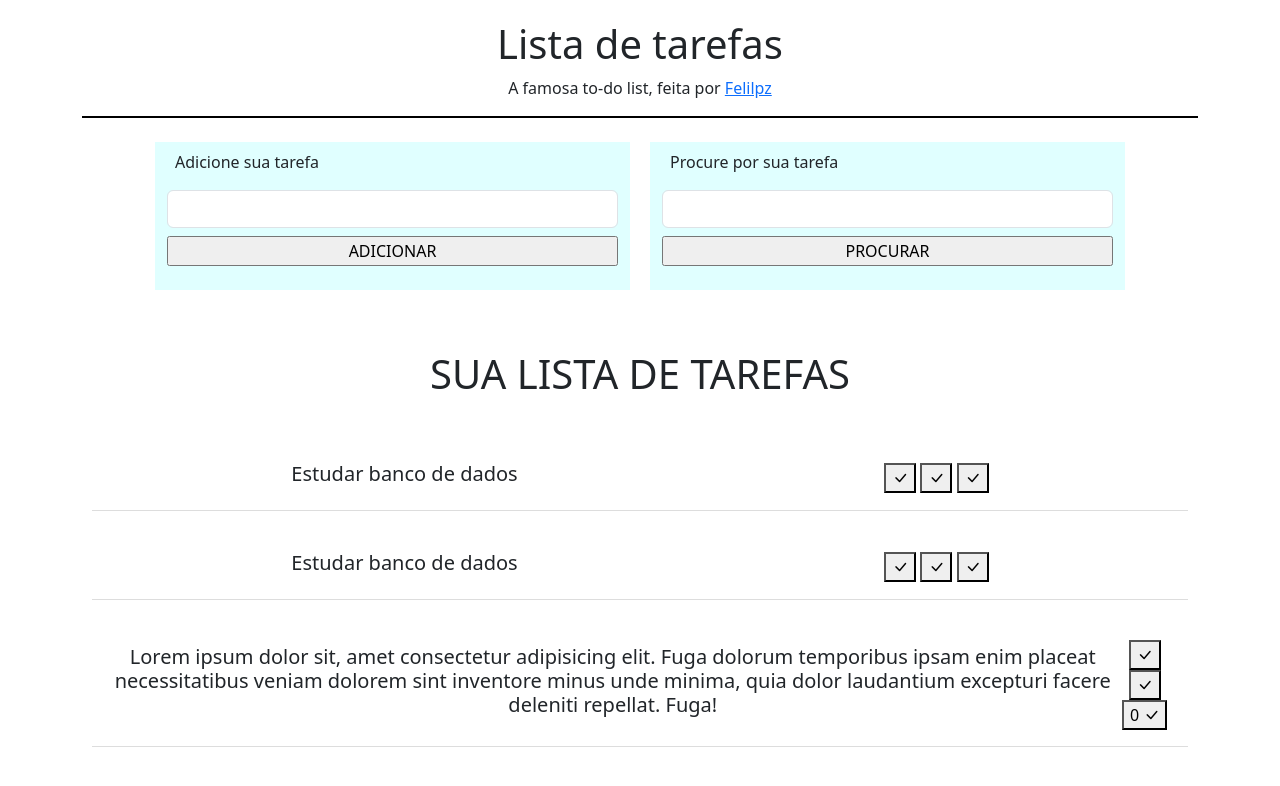
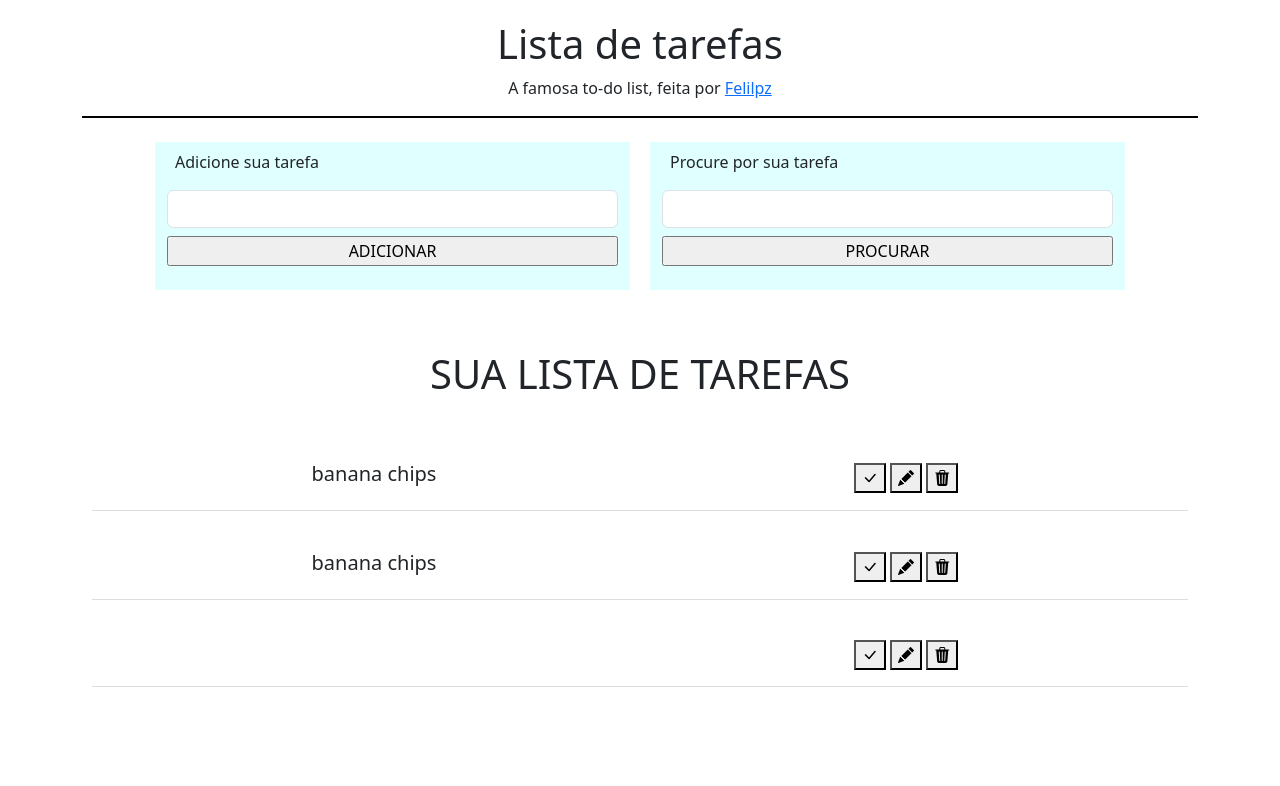
Before and after one commit to Felilpz/lista-de-tarefas, a plain HTML site: page index.html in a window 1280 px wide. Both pictures are taken after a click on the button "ADICIONAR". Drawn offline with nearby package versions, Linux system fonts and the light colour scheme.

Commit message:
adicionar finallizado

```diff
--- a/index.html
+++ b/index.html
@@ -6,6 +6,7 @@
   <meta http-equiv="X-UA-Compatible" content="IE=edge">
   <meta name="viewport" content="width=device-width, initial-scale=1.0">
   <title>Lista de tarefas</title>
+
   <link rel="stylesheet" href="style/style.css">
   <script src="script/script.js" defer></script>
 
@@ -37,7 +38,7 @@
               <input type="text" id="adicionar" class="form-control">
             </div>
             <div class="mb-4">
-              <input type="button" value="ADICIONAR">
+              <input type="button" value="ADICIONAR" onclick="addButton()">
             </div>
           </form>
         </div>
@@ -49,7 +50,7 @@
               <input type="text" id="procurar" class="form-control">
             </div>
             <div class="mb-4">
-              <input type="button" value="PROCURAR">
+              <input type="button" value="PROCURAR" onclick="searchButton()">
             </div>
           </form>
         </div>
@@ -60,49 +61,37 @@
         <h1 class="mb-5">SUA LISTA DE TAREFAS</h1>
 
         <div class="itemsEvent mb-4">
-            <h5>Estudar banco de dados</h5>
+          <div class="title col-6">
+            <h5>banana chips</h5>
+          </div>
 
-            <div class="buttonsInEvent">
-              <button class="finish-todo">
+          <div class="buttonsInEvent col-6">
+            <button class="finish-todo" onclick="confirmButton()">
               <i class="bi bi-check-lg"></i>
             </button>
-              <button class="finish-todo">
-                <i class="bi bi-check-lg"></i>
+            <button class="finish-todo" onclick="editButton()">
+              <i class="bi bi-pencil-fill"></i>
             </button>
-              <button class="finish-todo">
-                <i class="bi bi-check-lg"></i>
+            <button class="finish-todo" onclick="deleteButton()">
+              <i class="bi bi-trash3-fill"></i>
             </button>
           </div>
         </div>
 
         <div class="itemsEvent mb-4">
-            <h5>Estudar banco de dados</h5>
+          <div class="title col-6">
+            <h5>banana chips</h5>
+          </div>
 
-            <div class="buttonsInEvent">
-              <button class="finish-todo">
+          <div class="buttonsInEvent col-6">
+            <button class="finish-todo" onclick="confirmButton()">
               <i class="bi bi-check-lg"></i>
             </button>
-              <button class="finish-todo">
-                <i class="bi bi-check-lg"></i>
+            <button class="finish-todo" onclick="editButton()">
+              <i class="bi bi-pencil-fill"></i>
             </button>
-              <button class="finish-todo">
-                <i class="bi bi-check-lg"></i>
-              </button>
-            </div>
-          </div>
-
-          <div class="itemsEvent mb-4">
-            <h5>Lorem ipsum dolor sit, amet consectetur adipisicing elit. Fuga dolorum temporibus ipsam enim placeat necessitatibus veniam dolorem sint inventore minus unde minima, quia dolor laudantium excepturi facere deleniti repellat. Fuga!</h5>
-
-            <div class="buttonsInEvent">
-              <button class="finish-todo">
-                <i class="bi bi-check-lg"></i>
-              </button>
-              <button class="finish-todo">
-                <i class="bi bi-check-lg"></i>
-              </button>
-              <button class="finish-todo">0
-                <i class="bi bi-check-lg"></i>
+            <button class="finish-todo" onclick="deleteButton()">
+              <i class="bi bi-trash3-fill"></i>
             </button>
           </div>
         </div>
--- a/script/script.js
+++ b/script/script.js
@@ -0,0 +1,66 @@
+let global = document.getElementById('itemsEvent')
+
+// Adicionar
+  function addButton() {
+    // Obtém o elemento principal
+    var main = document.getElementById("main");
+
+    // Cria uma nova div com a classe "itemsEvent mb-4"
+    var newTodo = document.createElement("div");
+    newTodo.className = "itemsEvent mb-4";
+
+    // Cria uma div para o título da tarefa
+    var title = document.createElement("div");
+    title.className = "title col-6";
+
+    // Adiciona o título da tarefa ao elemento
+    var task = document.createElement("h5")
+    let adicionar = String(document.getElementById('adicionar').value)
+    task.innerHTML = `${adicionar}`
+    title.appendChild(task);
+
+    // Cria uma div para os botões
+    var buttons = document.createElement("div");
+    buttons.className = "buttonsInEvent col-6";
+
+    // Adiciona os botões ao elemento
+    buttons.innerHTML = '<button class="finish-todo" onclick="confirmButton()">' +
+  '<i class="bi bi-check-lg"></i>' +
+  '</button>' +
+  '&nbsp;' +
+  '<button class="finish-todo" onclick="editButton()">' +
+  '<i class="bi bi-pencil-fill"></i>' +
+  '</button>' +
+  '&nbsp;' +
+  '<button class="finish-todo" onclick="deleteButton()">' +
+  '<i class="bi bi-trash3-fill"></i>' +
+  '</button>';
+
+    // Adiciona o título e os botões à nova tarefa
+    newTodo.appendChild(title);
+    newTodo.appendChild(buttons);
+
+    // Adiciona a nova tarefa à lista de tarefas
+    main.appendChild(newTodo);
+  }
+
+
+// Pesquisar
+function searchButton() {
+    window.alert('teste procurar');
+}
+
+// Confirmar
+function confirmButton() {
+    window.alert('teste confirmar');
+}
+
+// Editar
+function editButton() {
+    window.alert('teste editar');
+}
+
+// Excluir
+function deleteButton() {
+    window.alert('teste excluir');
+}
--- a/style/style.css
+++ b/style/style.css
@@ -31,6 +31,7 @@ input {
     margin-top: 40px;
     padding: 10px;
     text-align: center;
+    height: 100vh;
 }
 
 .itemsEvent {
```
Lines whose indentation alone changed are shown as unchanged.
